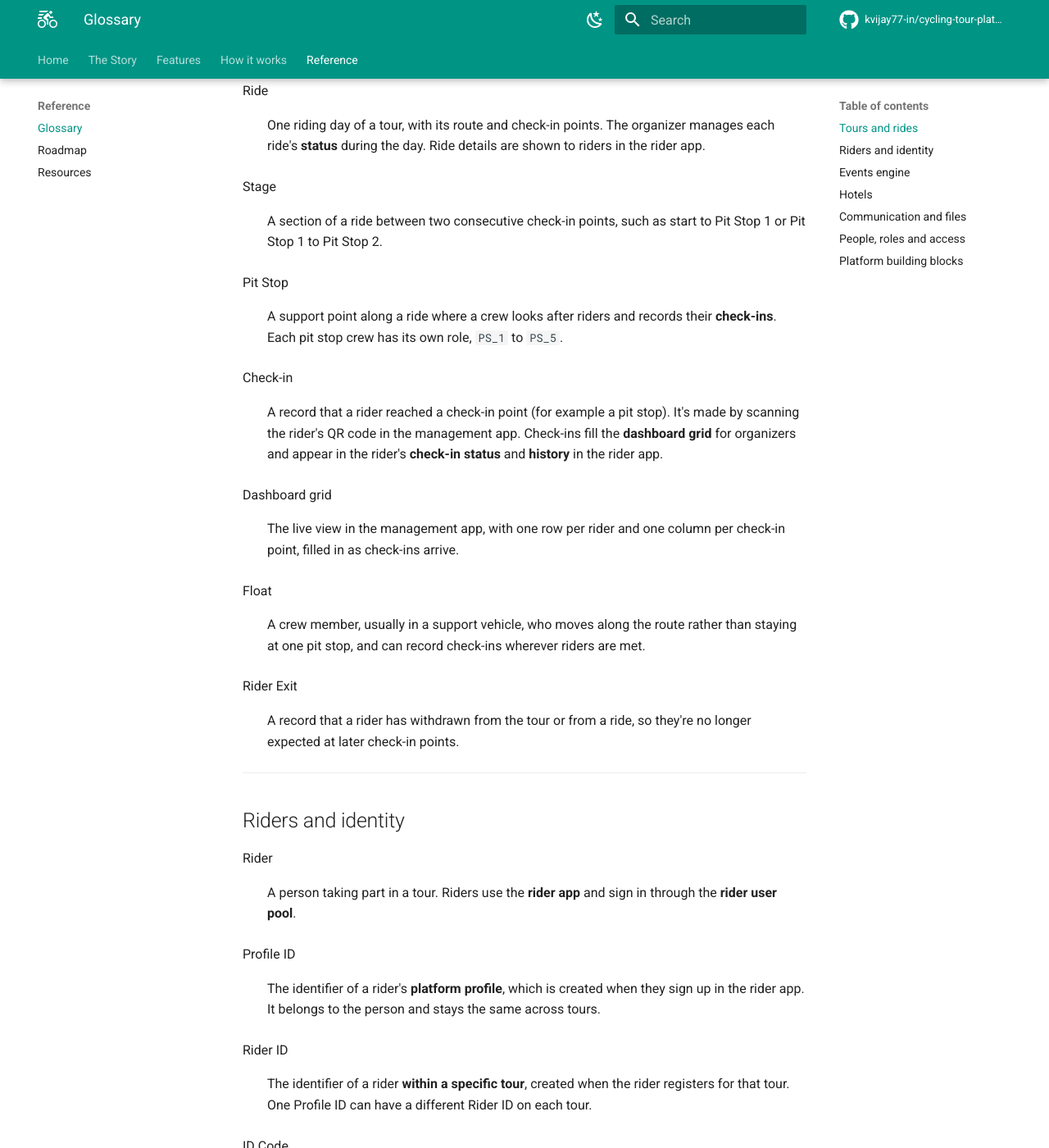
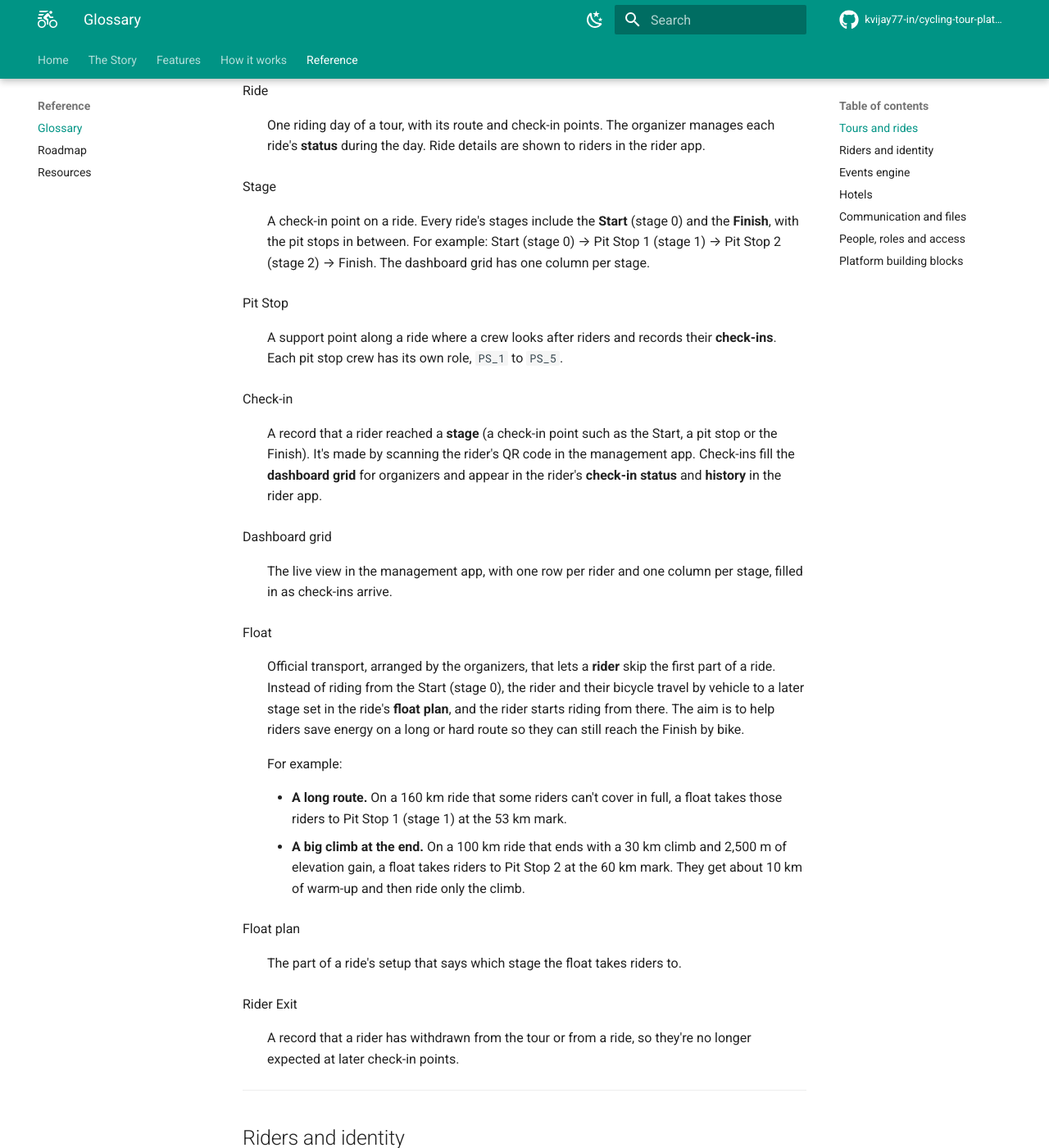
Before and after one commit to kvijay77-in/cycling-tour-platform, an MkDocs documentation site: the page built from docs/glossary.md, in a window 1280 px wide and 1400 px high, scrolled down 641 px. Shown: the whole window at 82% size. Built offline with MkDocs 1.6.1 and Material for MkDocs 9.7.7, drawn with Linux system fonts in a browser that asks for light colours; comment, search, counter and statistics services are not loaded; some of the changed text lies outside the part shown.

Commit message:
Correct Float, Stage, ID/Personal Code definitions; document push + inbox notifications
Co-authored-by: kvijay77-in <258198425+kvijay77-in@users.noreply.github.com>

````diff
--- a/docs/glossary.md
+++ b/docs/glossary.md
@@ -21,19 +21,27 @@ Ride
 :   One riding day of a tour, with its route and check-in points. The organizer manages each ride's **status** during the day. Ride details are shown to riders in the rider app.
 
 Stage
-:   A section of a ride between two consecutive check-in points, such as start to Pit Stop 1 or Pit Stop 1 to Pit Stop 2.
+:   A check-in point on a ride. Every ride's stages include the **Start** (stage 0) and the **Finish**, with the pit stops in between. For example: Start (stage 0) → Pit Stop 1 (stage 1) → Pit Stop 2 (stage 2) → Finish. The dashboard grid has one column per stage.
 
 Pit Stop
 :   A support point along a ride where a crew looks after riders and records their **check-ins**. Each pit stop crew has its own role, `PS_1` to `PS_5`.
 
 Check-in
-:   A record that a rider reached a check-in point (for example a pit stop). It's made by scanning the rider's QR code in the management app. Check-ins fill the **dashboard grid** for organizers and appear in the rider's **check-in status** and **history** in the rider app.
+:   A record that a rider reached a **stage** (a check-in point such as the Start, a pit stop or the Finish). It's made by scanning the rider's QR code in the management app. Check-ins fill the **dashboard grid** for organizers and appear in the rider's **check-in status** and **history** in the rider app.
 
 Dashboard grid
-:   The live view in the management app, with one row per rider and one column per check-in point, filled in as check-ins arrive.
+:   The live view in the management app, with one row per rider and one column per stage, filled in as check-ins arrive.
 
 Float
-:   A crew member, usually in a support vehicle, who moves along the route rather than staying at one pit stop, and can record check-ins wherever riders are met.
+:   Official transport, arranged by the organizers, that lets a **rider** skip the first part of a ride. Instead of riding from the Start (stage 0), the rider and their bicycle travel by vehicle to a later stage set in the ride's **float plan**, and the rider starts riding from there. The aim is to help riders save energy on a long or hard route so they can still reach the Finish by bike.
+
+    For example:
+
+    - **A long route.** On a 160 km ride that some riders can't cover in full, a float takes those riders to Pit Stop 1 (stage 1) at the 53 km mark.
+    - **A big climb at the end.** On a 100 km ride that ends with a 30 km climb and 2,500 m of elevation gain, a float takes riders to Pit Stop 2 at the 60 km mark. They get about 10 km of warm-up and then ride only the climb.
+
+Float plan
+:   The part of a ride's setup that says which stage the float takes riders to.
 
 Rider Exit
 :   A record that a rider has withdrawn from the tour or from a ride, so they're no longer expected at later check-in points.
@@ -49,13 +57,22 @@ Profile ID
 :   The identifier of a rider's **platform profile**, which is created when they sign up in the rider app. It belongs to the person and stays the same across tours.
 
 Rider ID
-:   The identifier of a rider **within a specific tour**, created when the rider registers for that tour. One Profile ID can have a different Rider ID on each tour.
-
-ID Code
-:   The short code that identifies a rider on a tour. It's the value in the rider's QR code, which crews scan at check-in and in event scans.
+:   The identifier of a rider **within a specific tour**. When a Rider ID is generated, the rider becomes a **confirmed participant** in that tour. One Profile ID can have a different Rider ID on each tour.
 
 Personal Code
-:   A code specific to a rider that can be used to identify them, for example when their QR code isn't available.
+:   The rider's **permanent** identification number, given at **profile** level. It never changes from tour to tour, and **every rider QR code contains the Personal Code**.
+
+ID Code (Rider ID Code)
+:   The rider's **tour-specific** identification number, used only for that tour.
+
+    Each tour keeps a link between each rider's ID Code and their Personal Code. When a crew member scans a rider's QR code, the platform reads the Personal Code and uses this link to find the rider's ID Code for the current tour.
+
+    ```mermaid
+    flowchart LR
+        QR["Rider's QR code"] -- contains --> PC["Personal Code<br/>(permanent, profile level)"]
+        PC -- "tour link" --> IC["ID Code<br/>(this tour only)"]
+        IC --> CI["Check-in / activity<br/>recorded for this tour"]
+    ```
 
 Rider Profile Definition
 :   The organizer's definition of the **profile attributes** (questions and fields) riders must complete. The rider app builds its profile form from these definitions, which is why the profile is called **dynamic**.
@@ -97,7 +114,7 @@ Room Allocation
 ## Communication and files
 
 Notification
-:   A message to riders that appears in the rider app. It can be an **announcement** written by an organizer, or it can be created automatically by a **notification rule**.
+:   A message to riders. Notifications are delivered in two ways: as a **push** notification to the rider's phone, and into the **inbox** in the rider app, where riders can read them later. A notification can be an **announcement** written by an organizer, or it can be created automatically by a **notification rule**.
 
 Notification Rule
 :   A rule configured for a tour that creates a notification automatically when a matching situation occurs on the tour.
````
Also changed, not shown: docs/a-day-on-tour.md (+7 -4 lines), docs/features/management-app.md (+1 -1 lines), docs/features/rider-app.md (+4 -1 lines), docs/how-it-works.md (+11 -4 lines), docs/who-its-for.md (+1 -1 lines).
